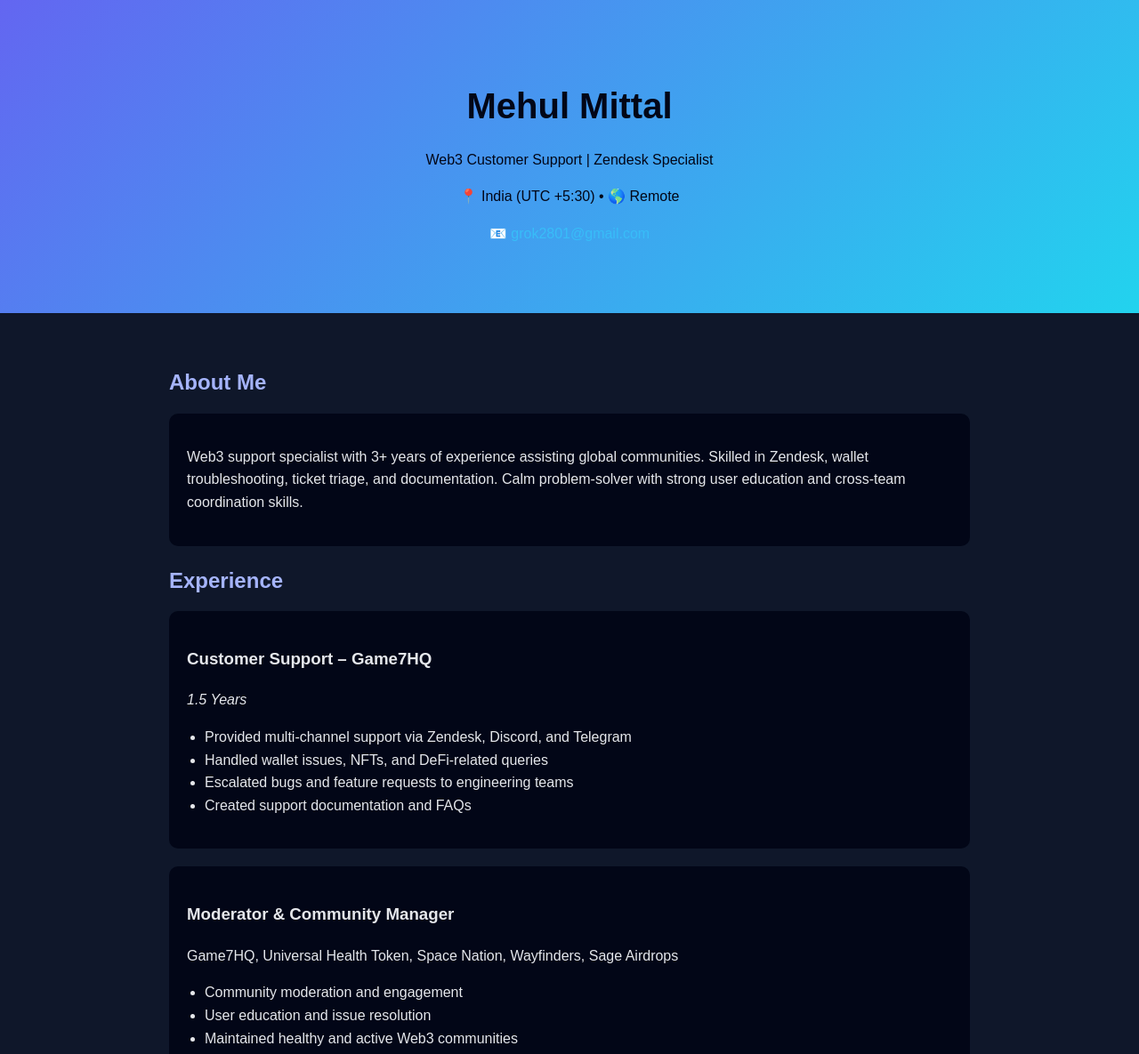
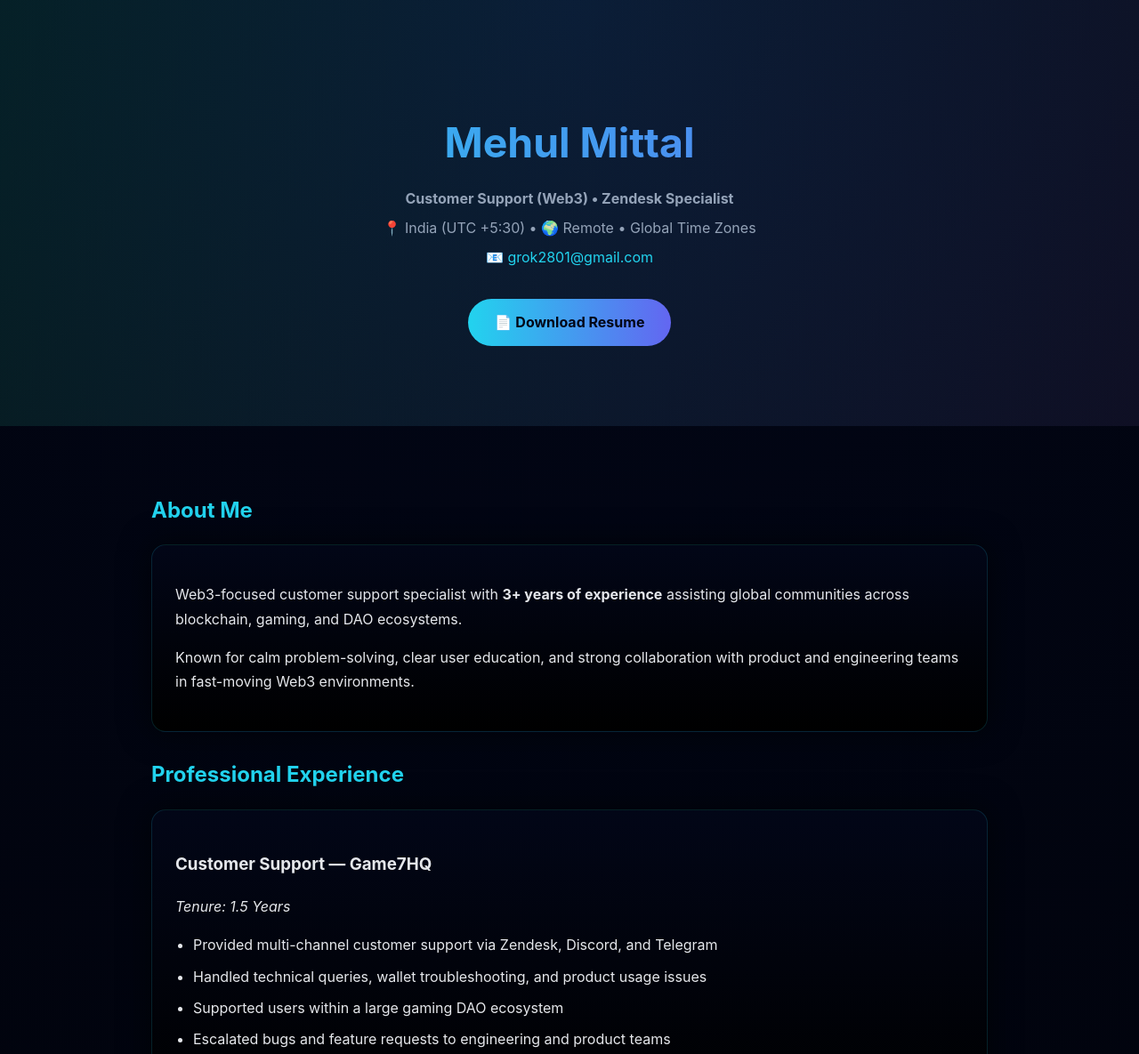
Before and after one commit to Mehulkm/mehulkm.github.io, a plain HTML site: page index.html in a window 1280 px wide. Shown: the top 1185 px of the page at 89% size. Drawn offline with Linux system fonts and the light colour scheme.

Commit message:
Update index.html

```diff
--- a/index.html
+++ b/index.html
@@ -2,118 +2,228 @@
 <html lang="en">
 <head>
 <meta charset="UTF-8" />
-  <meta name="viewport" content="width=device-width, initial-scale=1.0"/>
+<meta name="viewport" content="width=device-width, initial-scale=1.0" />
 <title>Mehul Mittal | Web3 Customer Support</title>
+
 <style>
+:root {
+  --bg: #020617;
+  --card: #020617;
+  --accent: #22d3ee;
+  --accent2: #6366f1;
+  --text: #e5e7eb;
+  --muted: #94a3b8;
+}
+
+* { box-sizing: border-box; }
+
 body {
   margin: 0;
-      font-family: Arial, Helvetica, sans-serif;
-      background: #0f172a;
-      color: #e5e7eb;
-      line-height: 1.6;
+  font-family: Inter, Arial, sans-serif;
+  background: radial-gradient(circle at top, #020617, #000);
+  color: var(--text);
+  line-height: 1.7;
 }
+
+/* Header */
 header {
-      background: linear-gradient(135deg, #6366f1, #22d3ee);
+  padding: 90px 20px;
+  text-align: center;
+  background:
+    linear-gradient(120deg, rgba(34,211,238,0.15), rgba(99,102,241,0.15)),
+    radial-gradient(circle at top, #020617, #000);
+}
+
+header h1 {
+  font-size: 2.9rem;
+  margin-bottom: 10px;
+  background: linear-gradient(90deg, var(--accent), var(--accent2));
+  -webkit-background-clip: text;
+  -webkit-text-fill-color: transparent;
+}
+
+header p {
+  margin: 6px 0;
+  color: var(--muted);
+}
+
+.btn {
+  display: inline-block;
+  margin-top: 26px;
+  padding: 13px 30px;
+  border-radius: 30px;
+  background: linear-gradient(90deg, var(--accent), var(--accent2));
   color: #020617;
-      padding: 60px 20px;
-      text-align: center;
+  font-weight: bold;
+  text-decoration: none;
+  transition: transform .2s ease, box-shadow .2s ease;
 }
-    header h1 {
-      margin-bottom: 10px;
-      font-size: 2.5rem;
+
+.btn:hover {
+  transform: translateY(-3px);
+  box-shadow: 0 0 30px rgba(34,211,238,.6);
 }
+
+/* Layout */
 section {
-      max-width: 900px;
+  max-width: 980px;
   margin: auto;
-      padding: 40px 20px;
+  padding: 55px 20px;
 }
+
 h2 {
-      color: #a5b4fc;
-      margin-bottom: 15px;
+  color: var(--accent);
+  margin-bottom: 18px;
 }
+
+/* Cards */
 .card {
-      background: #020617;
-      border-radius: 10px;
-      padding: 20px;
-      margin-bottom: 20px;
+  background: linear-gradient(180deg, #020617, #000);
+  border-radius: 16px;
+  padding: 26px;
+  margin-bottom: 28px;
+  border: 1px solid rgba(34,211,238,.15);
+  box-shadow: 0 0 35px rgba(0,0,0,.6);
+  opacity: 0;
+  transform: translateY(25px);
+  transition: all .7s ease;
 }
+
+.card.show {
+  opacity: 1;
+  transform: translateY(0);
+}
+
+ul { padding-left: 20px; }
+li { margin-bottom: 8px; }
+
+a { color: var(--accent); text-decoration: none; }
+
 footer {
   text-align: center;
-      padding: 20px;
-      background: #020617;
-      color: #94a3b8;
-    }
-    a {
-      color: #38bdf8;
-      text-decoration: none;
-    }
-    ul {
-      padding-left: 20px;
+  padding: 35px;
+  color: var(--muted);
+  border-top: 1px solid rgba(34,211,238,.1);
 }
 </style>
 </head>
+
 <body>
 
 <header>
   <h1>Mehul Mittal</h1>
-  <p>Web3 Customer Support | Zendesk Specialist</p>
-  <p>📍 India (UTC +5:30) • 🌎 Remote</p>
+  <p><strong>Customer Support (Web3) • Zendesk Specialist</strong></p>
+  <p>📍 India (UTC +5:30) • 🌍 Remote • Global Time Zones</p>
   <p>📧 <a href="mailto:grok2801@gmail.com">grok2801@gmail.com</a></p>
+  <a class="btn" href="resume.pdf" download>📄 Download Resume</a>
 </header>
 
 <section>
+
 <h2>About Me</h2>
 <div class="card">
   <p>
-      Web3 support specialist with 3+ years of experience assisting global communities.
-      Skilled in Zendesk, wallet troubleshooting, ticket triage, and documentation.
-      Calm problem-solver with strong user education and cross-team coordination skills.
+    Web3-focused customer support specialist with <strong>3+ years of experience</strong>
+    assisting global communities across blockchain, gaming, and DAO ecosystems.
+  </p>
+  <p>
+    Known for calm problem-solving, clear user education, and strong collaboration
+    with product and engineering teams in fast-moving Web3 environments.
   </p>
 </div>
 
-  <h2>Experience</h2>
+<h2>Professional Experience</h2>
+
 <div class="card">
-    <h3>Customer Support – Game7HQ</h3>
-    <p><em>1.5 Years</em></p>
+  <h3>Customer Support — Game7HQ</h3>
+  <p><em>Tenure: 1.5 Years</em></p>
   <ul>
-      <li>Provided multi-channel support via Zendesk, Discord, and Telegram</li>
-      <li>Handled wallet issues, NFTs, and DeFi-related queries</li>
-      <li>Escalated bugs and feature requests to engineering teams</li>
-      <li>Created support documentation and FAQs</li>
+    <li>Provided multi-channel customer support via Zendesk, Discord, and Telegram</li>
+    <li>Handled technical queries, wallet troubleshooting, and product usage issues</li>
+    <li>Supported users within a large gaming DAO ecosystem</li>
+    <li>Escalated bugs and feature requests to engineering and product teams</li>
+    <li>Contributed to extensive support documentation and FAQs</li>
   </ul>
 </div>
 
 <div class="card">
   <h3>Moderator & Community Manager</h3>
-    <p>Game7HQ, Universal Health Token, Space Nation, Wayfinders, Sage Airdrops</p>
+  <p>Game7HQ • Universal Health Token • Space Nation • Wayfinders • Sage Airdrops</p>
   <ul>
-      <li>Community moderation and engagement</li>
-      <li>User education and issue resolution</li>
-      <li>Maintained healthy and active Web3 communities</li>
+    <li>Moderated and managed Web3 communities across Discord and Telegram</li>
+    <li>Handled user onboarding, issue resolution, and community engagement</li>
+    <li>Maintained positive, spam-free, and productive community environments</li>
   </ul>
 </div>
 
-  <h2>Skills</h2>
+<h2>Core Skills</h2>
 <div class="card">
   <ul>
-      <li>Zendesk & Ticket Management</li>
-      <li>Web3 Support (Wallets, NFTs, DeFi, DAOs)</li>
+    <li>Web3-Focused Customer Support</li>
+    <li>Zendesk Ticket Management & Escalation</li>
+    <li>Ticket Triage & Prioritization</li>
+    <li>Wallet, NFT & DeFi Troubleshooting</li>
     <li>Knowledge Base & FAQ Creation</li>
-      <li>English & Hindi Communication</li>
-      <li>Discord, Telegram, Slack</li>
+    <li>Multilingual Communication (English, Hindi)</li>
+  </ul>
+</div>
+
+<h2>Technical Experience</h2>
+<div class="card">
+  <ul>
+    <li><strong>Tools:</strong> Zendesk, Discord, Telegram, Slack</li>
+    <li><strong>Web3 Ecosystem:</strong> Wallets, NFTs, DeFi protocols, DAOs</li>
+    <li><strong>Product Feedback:</strong> User advocacy and structured reporting to product & engineering</li>
   </ul>
 </div>
 
 <h2>Education</h2>
 <div class="card">
-    <p>Bachelor of Business Administration in Finance (2021–2024)</p>
+  <p><strong>Bachelor of Business Administration (Finance)</strong></p>
   <p>MATS University</p>
+  <p>2021 – 2024</p>
 </div>
+
+<h2>Additional Information</h2>
+<div class="card">
+  <ul>
+    <li>Languages: English, Hindi</li>
+    <li>Location: India (UTC +5:30)</li>
+    <li>Available to work across global time zones</li>
+  </ul>
+</div>
+
+<h2>Why Hire Me for Web3 Support</h2>
+<div class="card">
+  <ul>
+    <li>✅ 3+ years supporting real Web3 users — not theoretical knowledge</li>
+    <li>✅ Deep hands-on experience with wallets, NFTs, DeFi & DAOs</li>
+    <li>✅ Proven Zendesk workflows: triage, escalation, documentation</li>
+    <li>✅ Calm, empathetic communicator for frustrated or non-technical users</li>
+    <li>✅ Strong bridge between users, product, and engineering teams</li>
+    <li>✅ Remote-ready, timezone-flexible, and community-driven</li>
+  </ul>
+</div>
+
 </section>
 
 <footer>
-  <p>© 2026 Mehul Mittal</p>
+  © 2026 Mehul Mittal • Web3 Customer Support Specialist
 </footer>
+
+<script>
+const observer = new IntersectionObserver(entries => {
+  entries.forEach(entry => {
+    if (entry.isIntersecting) {
+      entry.target.classList.add('show');
+    }
+  });
+}, { threshold: 0.15 });
+
+document.querySelectorAll('.card').forEach(card => {
+  observer.observe(card);
+});
+</script>
 
 </body>
 </html>
```
Lines whose indentation alone changed are shown as unchanged.
